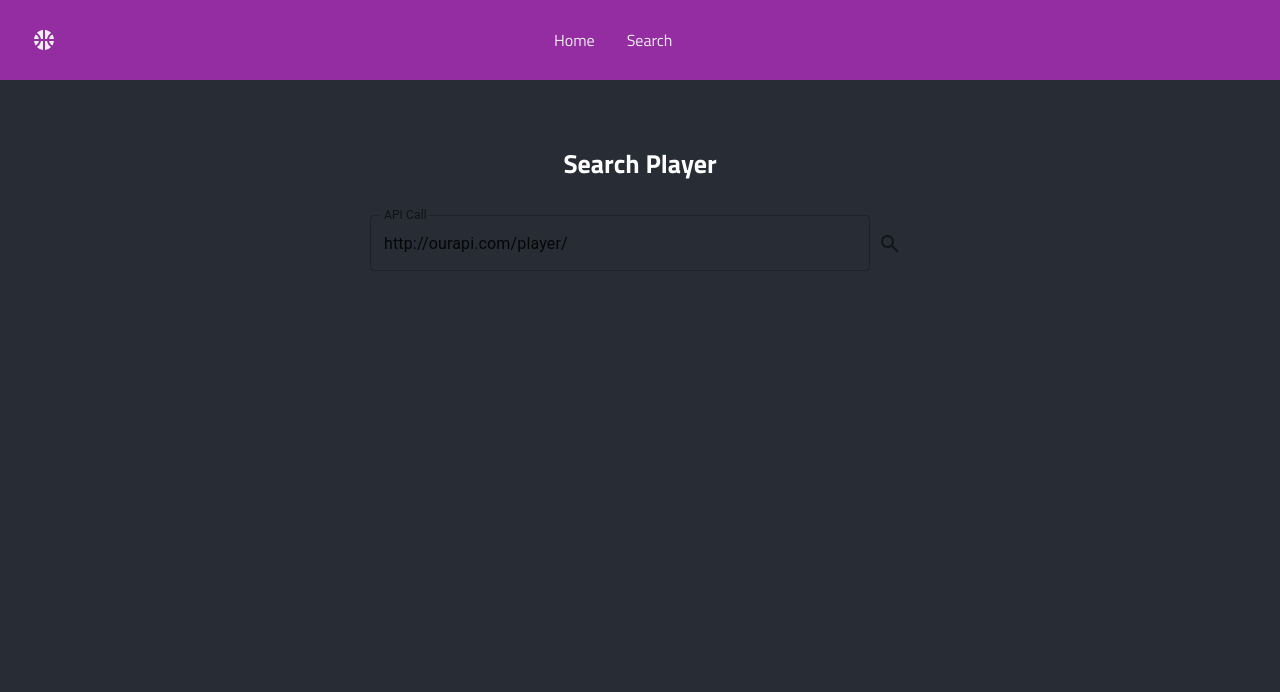
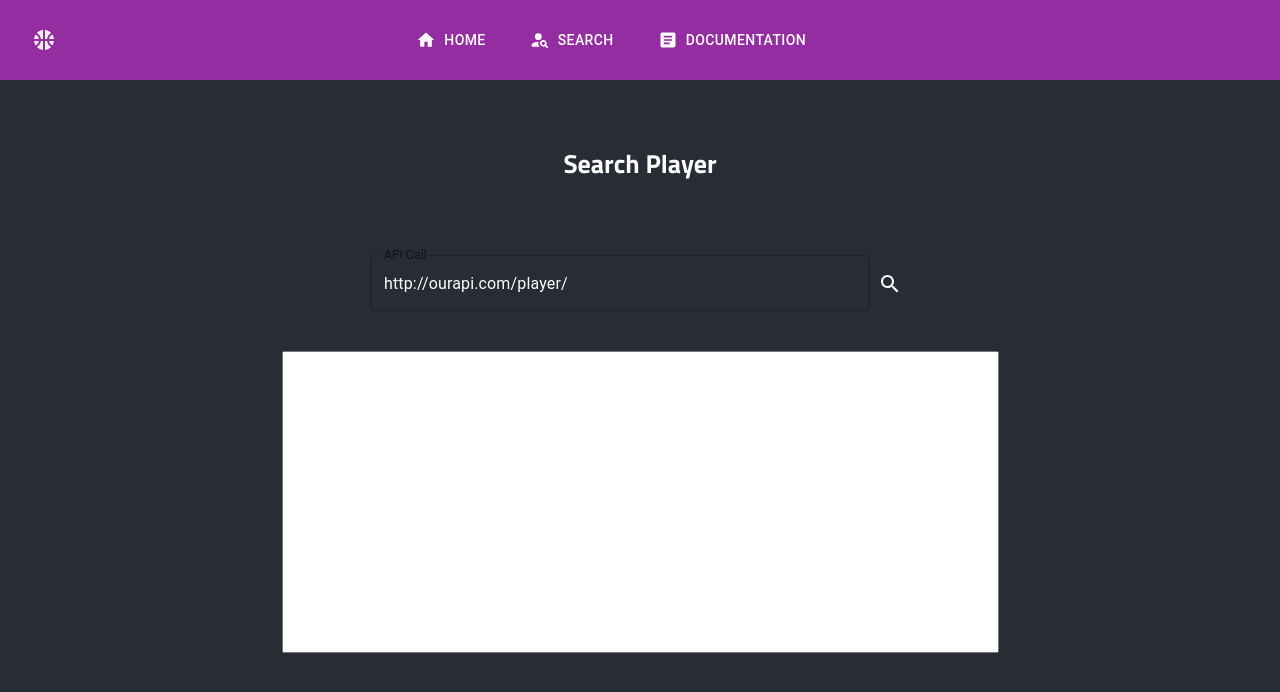
Before and after one commit to manav809/AWS-NBA-API, a React (Create React App) app in the folder frontend/: page /Search in a window 1280 px wide. Shown: the top 692 px of the page. Built offline with nearby package versions, Linux system fonts and the light colour scheme.

Commit message:
Styling Update

```diff
--- a/frontend/src/App.js
+++ b/frontend/src/App.js
@@ -3,6 +3,7 @@ import "./App.css";
 import { Route, Routes } from "react-router-dom";
 import Navbar from "./Components/Navbar";
 import Search from "./Components/Search";
+import Documentation from "./Components/Documentation"
 import Home from "./Components/Home";
 
 function App() {
@@ -12,6 +13,7 @@ function App() {
       <Routes>
         <Route path="/" element={<Home />} />
         <Route path="/Search" element={<Search />} />
+        <Route path="/Documentation" element={<Documentation />} />
       </Routes>
     </>
   );
--- /dev/null
+++ b/frontend/src/Components/Documentation.js
@@ -0,0 +1,11 @@
+import "../App.css";
+
+function Home() {
+  return (
+    <div className="App">
+      <h3 className="App-header">NBA API Home</h3>
+    </div>
+  );
+}
+
+export default Home;
--- a/frontend/src/Components/Navbar.js
+++ b/frontend/src/Components/Navbar.js
@@ -3,7 +3,10 @@ import SportsBasketballIcon from "@mui/icons-material/SportsBasketball";
 import { Link } from "react-router-dom";
 import { FaBars, FaTimes } from "react-icons/fa";
 import "../Styles/main.css";
-
+import Button from "@mui/material/Button";
+import PersonSearchIcon from '@mui/icons-material/PersonSearch';
+import HomeIcon from '@mui/icons-material/Home';
+import ArticleIcon from '@mui/icons-material/Article';
 function Navbar() {
   const navRef = useRef();
 
@@ -15,8 +18,21 @@ function Navbar() {
     <header>
       <SportsBasketballIcon />
       <nav ref={navRef}>
-        <Link to="/">Home</Link>
-        <Link to="/Search">Search</Link>
+        <Link to="/">
+          <Button variant="text" sx={{ color: "white" }} startIcon={<HomeIcon />}>
+            Home
+          </Button>
+        </Link>
+        <Link to="/Search">
+          <Button variant="text" sx={{ color: "white" }} startIcon={<PersonSearchIcon />}>
+            Search
+          </Button>
+        </Link>
+        <Link to="/Documentation">
+          <Button variant="text" sx={{ color: "white" }} startIcon={<ArticleIcon />}>
+            Documentation
+          </Button>
+        </Link>
         <button className="nav-btn nav-close-btn" onClick={showNavbar}>
           <FaTimes />
         </button>
--- a/frontend/src/Components/Search.js
+++ b/frontend/src/Components/Search.js
@@ -10,6 +10,9 @@ const classes = {
     justifyContent: "center",
     paddingTop: "2rem",
   },
+  textarea: {
+    resize: "none"
+  }
 };
 function FullWidthTextField() {
   return (
@@ -19,6 +22,7 @@ function FullWidthTextField() {
           sx={{
             width: 500,
             maxWidth: "100%",
+            py: 5,
           }}
         >
           <TextField
@@ -26,12 +30,14 @@ function FullWidthTextField() {
             label="API Call"
             id="fullWidth"
             defaultValue="http://ourapi.com/player/"
+            sx={{ input: { color: "white" } }}
+            color="secondary"
           />
         </Box>
       </div>
       <div>
         <IconButton>
-          <SearchIcon />
+          <SearchIcon style={{color:'white'}}/>
         </IconButton>
       </div>
     </div>
@@ -43,6 +49,8 @@ function Search() {
       <h3 className="App-header">
         <div>Search Player</div>
         <FullWidthTextField />
+        <textarea style={classes.textarea} cols="100" rows="15">
+        </textarea>
       </h3>
     </div>
   );
```
Also changed, not shown: 1 other file (tests, documents, lock files or other folders).
